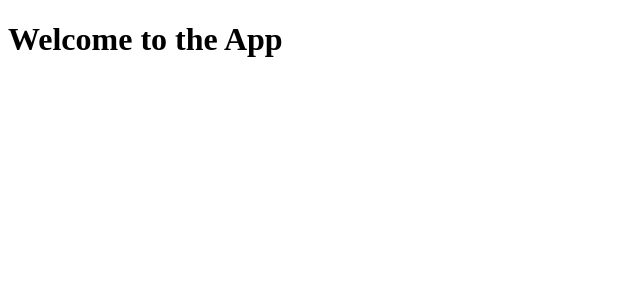
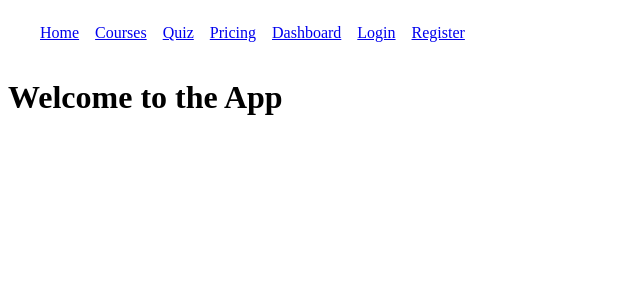
Before and after one commit to DanielPallin/codeunified-group-project, a React (Vite) app in the folder frontend/: page / in a window 1280 px wide. Shown: the top 300 px of the page, without its empty margins (0-640 px from the left). Built offline with nearby package versions, Linux system fonts and the light colour scheme.

Commit message:
feat: add header with navigation between pages

```diff
--- a/frontend/src/App.tsx
+++ b/frontend/src/App.tsx
@@ -1,9 +1,11 @@
 import { BrowserRouter, Routes, Route } from "react-router-dom";
 import Pricing from "./pages/Pricing";
+import Header from "./components/Header";
 
 function App() {
   return (
     <BrowserRouter>
+      <Header />
       <Routes>
         <Route path="/" element={<h1>Welcome to the App</h1>} />
         <Route path="/pricing" element={<Pricing />} />
--- /dev/null
+++ b/frontend/src/components/Header.css
@@ -0,0 +1,13 @@
+header {
+  padding: 1rem 2rem;
+}
+
+nav {
+  display: flex;
+  justify-content: space-between;
+}
+
+nav div {
+  display: flex;
+  gap: 1rem;
+}
--- /dev/null
+++ b/frontend/src/components/Header.tsx
@@ -0,0 +1,23 @@
+import { Link } from "react-router-dom";
+import "./Header.css";
+
+const Header = () => {
+
+  return (
+    <header>
+      <nav>
+        <div>
+          <Link to="/">Home</Link>
+          <Link to="/courses">Courses</Link>
+          <Link to="/quiz">Quiz</Link>
+          <Link to="/pricing">Pricing</Link>
+          <Link to="/dashboard">Dashboard</Link>
+          <Link to="/login">Login</Link>
+          <Link to="/register">Register</Link>
+        </div>
+      </nav>
+    </header>
+  );
+};
+
+export default Header;
```
